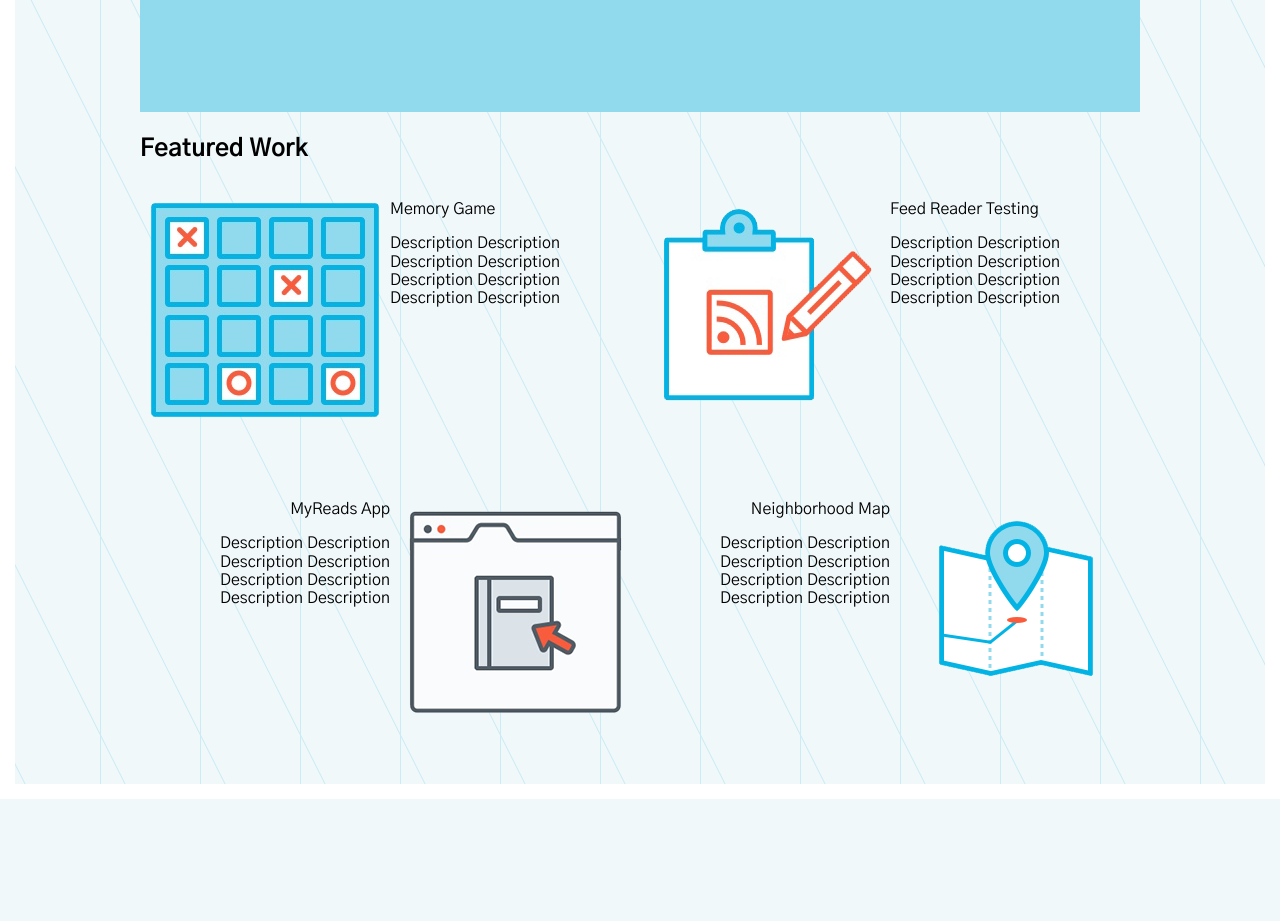
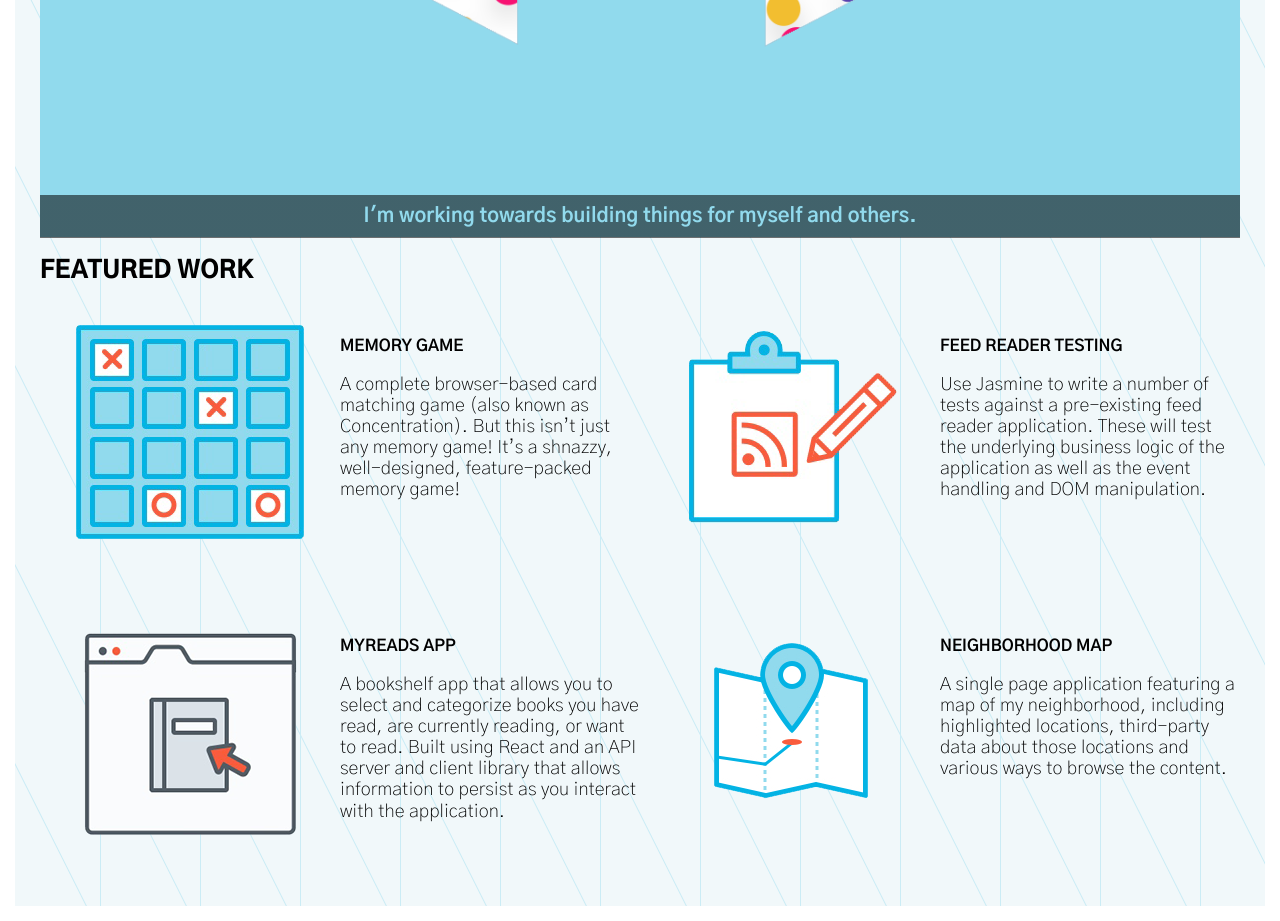
Before and after one commit to stevenremenapp/udacityp1, a plain HTML site: page index.html in a window 1280 px wide. Shown: the part 660-1581 px from the top of the page. Before the commit the page ends 1459 px from the top, so only its background shows below. Drawn offline with Linux system fonts and the light colour scheme.

Commit message:
final changes

```diff
--- a/css/styles.css
+++ b/css/styles.css
@@ -12,8 +12,8 @@ body {
   font-family: 'Gothic A1', sans-serif;
 }
 
-.container_main {
-  max-width: 1000px;
+.container-main {
+  max-width: 1200px;
   margin-left: auto;
   margin-right: auto;
   padding-left: 15px;
@@ -35,7 +35,7 @@ header {
   width: 20%;
 }
 
-.header_text_container {
+.header-text-container {
   /*width: 80%;*/
   margin-left: auto;
   display: inline-block;
@@ -46,10 +46,11 @@ br {
   display: block;
 }
 
-h1 {
+h1,
+h2 {
   text-transform: uppercase;
+  font-weight: 900;
 }
-
 
 /*
 
@@ -57,11 +58,29 @@ IMAGES
 
 */
 
-#hero_image {
+#hero {
+  position: relative;
+}
+
+#hero-image {
   width: 100%;
-  max-width: 1000px;
+  max-width: 1200px;
   margin-left: auto;
   margin-right: auto;
+  vertical-align: text-bottom;
+}
+
+#hero-caption {
+  position: absolute;
+  bottom: 0;
+  text-align: center;
+  width: 100%;
+  margin: 0;
+  padding: 10px 0;
+  color: #91DAED;
+  font-size: 125%;
+  font-weight: 700;
+  background: linear-gradient(rgba(0, 0, 0, 0.55), rgba(0, 0, 0, 0.55));
 }
 
 #logo {
@@ -81,15 +100,33 @@ FEATURED WORK
   padding: 0 1rem;
 }
 
-.work_text {
+.work-text {
   text-align: center;
 }
 
-.work_images {
+.work-images {
   max-width: 100%;
   display: block;
   margin: 0 auto;
 }
+
+.work-title {
+  text-transform: uppercase;
+  font-weight: 700;
+}
+
+.work-content {
+  font-size: 115%;
+  font-weight: 200;
+}
+
+a:link,
+a:visited {
+  text-decoration: none;
+  color: inherit;
+  margin: 0 auto;
+}
+
 
 /*
 
@@ -97,14 +134,20 @@ MEDIA QUERIES
 
 */
 
-@media screen and (max-width: 500px) {
-  .header_text_container {
+@media screen and (max-width: 530px) {
+  .header-text-container {
     font-size: 70%;
   }
 
   #logo {
-    height: 55px;
+    height: 50px;
     width: auto;
+  }
+}
+
+@media screen and (max-width: 700px){
+  #hero-caption {
+    font-size: 100%;
   }
 }
 
@@ -112,46 +155,40 @@ MEDIA QUERIES
   br {
     display: none;
   }
-  .work_container {
+  .work-container {
     display: flex;
     flex-wrap: wrap;
     flex-direction: row;
   }
 
-  .work_cell {
+  .work-cell {
     width: 100%;
     display: flex;
     margin-bottom: 50px;
   }
 
-  .work_text {
+  .work-text {
     width: 50%;
-    text-align: right;
+    text-align: left;
+    padding-top: 25px;
   }
 }
 
-@media screen and (min-width: 920px) {
-  .work_container {
+@media screen and (min-width: 1050px) {
+  .work-container {
     display: flex;
     flex-wrap: wrap;
     flex-direction: row;
   }
 
-  .work_cell {
+  .work-cell {
     width: 50%;
     display: flex;
     margin-bottom: 50px;
   }
 
-  .image_align_right {
-    order: 2;
-  }
-
-  .work_text {
+  .work-text {
     width: 50%;
-  }
-
-  .text_align_left {
-    text-align: left;
+    padding-top: 15px;
   }
 }
--- a/index.html
+++ b/index.html
@@ -1,5 +1,5 @@
 <!DOCTYPE html>
-<html>
+<html lang="en">
   <head>
     <meta charset="utf-8">
     <meta name="viewport" content="width=device-width, initial-scale=1.0">
@@ -9,54 +9,73 @@
     <title>Portfolio Project</title>
   </head>
   <body>
-    <div class="container_main">
+    <div class="container-main">
     <header>
       <img src="img/logoTransparent.png" alt="Logo displaying S R initials" id="logo">
-      <div class="header_text_container">
+      <div class="header-text-container">
         <h1>Steven<br> Remenapp</h1>
-        <p>Learning Front-End Everyday</p>
+        <p class="header-tagline">Learning Front-End Everyday</p>
       </div>
     </header>
     <hr>
       <main>
+        <!-- https://css-tricks.com/text-blocks-over-image/
+        https://css-tricks.com/what-is-vertical-align/ -->
         <section id="hero">
-          <img src="img/angleBracketsLight.png" alt="Image of angle brackets with colorful dots around them" id="hero_image">
+          <img src="img/angleBracketsLight.png" alt="Image of angle brackets with colorful dots around them" id="hero-image">
+          <p id="hero-caption">I'm working towards building things for myself and others.</p>
         </section>
         <h2>Featured Work</h2>
         <section id="work">
-          <div class="work_container">
-            <div class="work_cell">
-              <img src="img/memoryGameTransparent.png" alt="Icon indicating a memory game" class="work_images">
-              <div class="work_text">
-                <p class="text_align_left">Memory Game</p>
-                <p class="text_align_left">Description Description Description Description Description Description Description Description</p>
+          <div class="work-container">
+              <div class="work-cell">
+                <a href="https://github.com/stevenremenapp/udacityp1" target="_blank">
+                <img src="img/memoryGameTransparent.png" alt="Icon indicating a memory game" class="work-images">
+                </a>
+                <div class="work-text">
+                  <a href="https://github.com/stevenremenapp/udacityp1" target="_blank">
+                  <p class="text-align-left work-title">Memory Game</p>
+                  <p class="text-align-left work-content">A complete browser-based card matching game (also known as Concentration). But this isn’t just any memory game! It’s a shnazzy, well-designed, feature-packed memory game!</p>
+                  </a>
+                </div>
+              </div>
+            <div class="work-cell">
+              <a href="#" target="_blank">
+              <img src="img/feedReaderTestingTransparent.png" alt="Icon indicating the feed reader testing project" class="work-images">
+              </a>
+              <div class="work-text">
+                <a href="#" target="_blank">
+                <p class="text-align-left work-title">Feed Reader Testing</p>
+                <p class="text-align-left work-content">Use Jasmine to write a number of tests against a pre-existing feed reader application. These will test the underlying business logic of the application as well as the event handling and DOM manipulation.</p>
+                </a>
               </div>
             </div>
-            <div class="work_cell">
-              <img src="img/feedReaderTestingTransparent.png" alt="Icon indicating the feed reader testing project" class="work_images">
-              <div class="work_text">
-                <p class="text_align_left">Feed Reader Testing</p>
-                <p class="text_align_left">Description Description Description Description Description Description Description Description</p>
+            <div class="work-cell">
+              <a href="#" target="_blank">
+              <img src="img/myReadsTransparent.png" alt="Icon indicating the my reads app" class="work-images">
+              </a>
+              <div class="work-text">
+                <a href="#" target="_blank">
+                <p class="text-align-left work-title">MyReads App</p>
+                <p class="text-align-left work-content">A bookshelf app that allows you to select and categorize books you have read, are currently reading, or want to read. Built using React and an API server and client library that allows information to persist as you interact with the application.</p>
+                </a>
               </div>
             </div>
-            <div class="work_cell">
-              <img src="img/myReadsTransparent.png" alt="Icon indicating the my reads app" class="work_images image_align_right">
-              <div class="work_text">
-                <p>MyReads App</p>
-                <p>Description Description Description Description Description Description Description Description</p>
-              </div>
-            </div>
-            <div class="work_cell">
-              <img src="img/mapTransparent.png" alt="Icon indicating the neighborhood map app" class="work_images image_align_right">
-              <div class="work_text">
-                <p>Neighborhood Map</p>
-                <p>Description Description Description Description Description Description Description Description</p>
+            <div class="work-cell">
+              <a href="#" target="_blank">
+              <img src="img/mapTransparent.png" alt="Icon indicating the neighborhood map app" class="work-images">
+              </a>
+              <div class="work-text">
+                <a href="#" target="_blank">
+                <p class="text-align-left work-title">Neighborhood Map</p>
+                <p class="text-align-left work-content">A single page application featuring a map of my neighborhood, including highlighted locations, third-party data about those locations and various ways to browse the content.</p>
+                </a>
               </div>
             </div>
           </div>
         </section>
       </main>
     </div>
-    <script type="text/javascript" src="js/scripts.js"></script>
+    <script src="js/scripts.js"></script>
   </body>
 </html>
```
